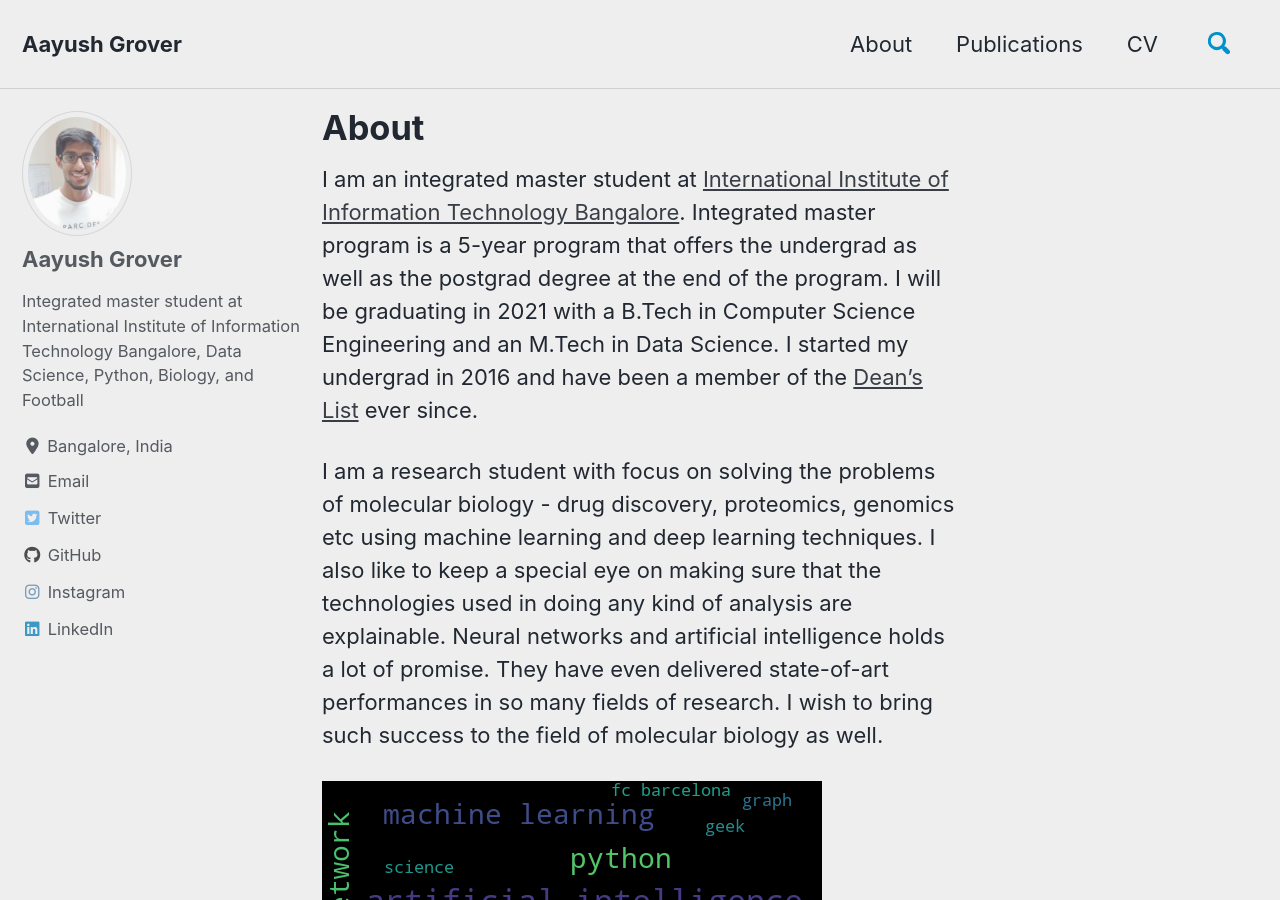
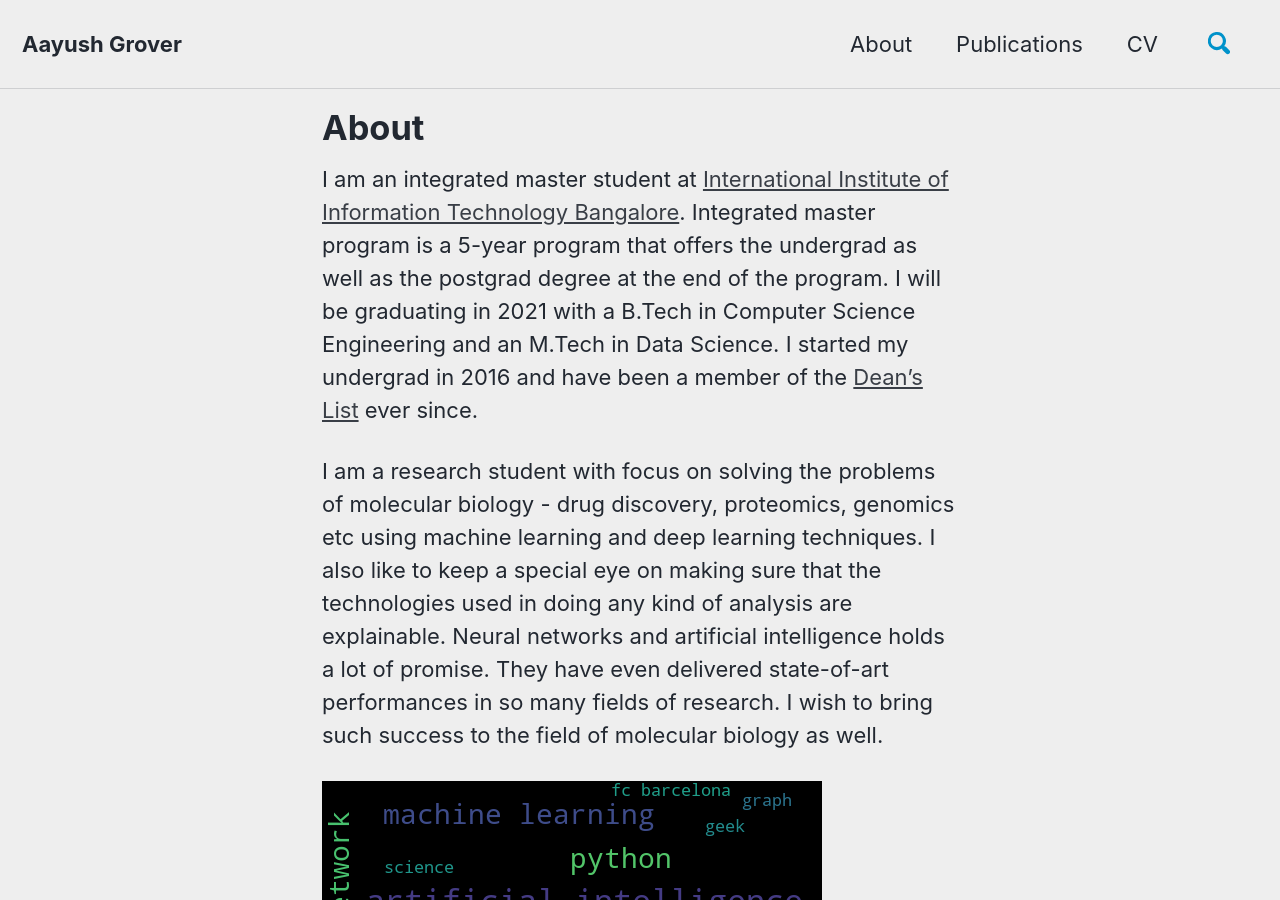
Before and after one commit to AayushGrover/AayushGrover.github.io, a Jekyll site: the page built from _pages/about.md, in a window 1280 px wide and 900 px high. Built offline with Jekyll 4.4.1, drawn with Linux system fonts in a browser that asks for light colours; cached includes are drawn as plain includes; nearby versions of some CDN libraries; part of the change alters nothing that is shown.

```diff
--- a/_pages/about.md
+++ b/_pages/about.md
@@ -3,6 +3,9 @@ permalink: /about/
 title: "About"
 modified: 2020/06/30
 comments: false
+author_profile: true
+author: "Aayush Grover"
+
 ---
 
 
```
